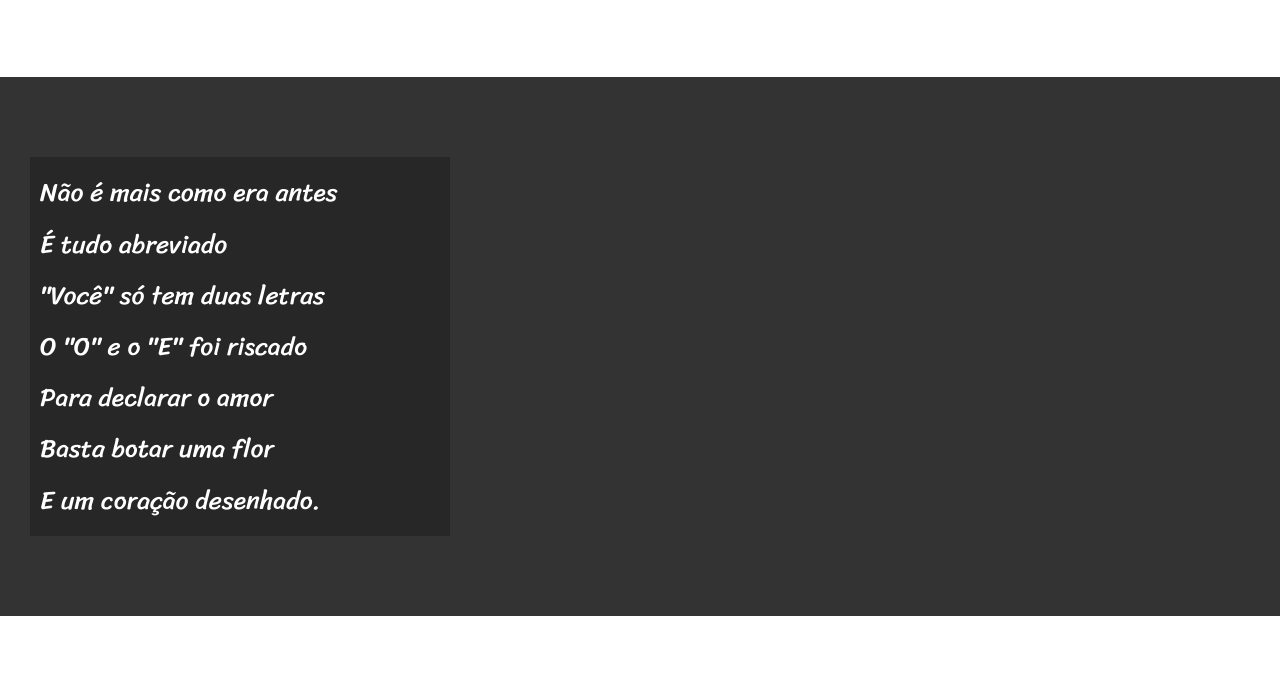
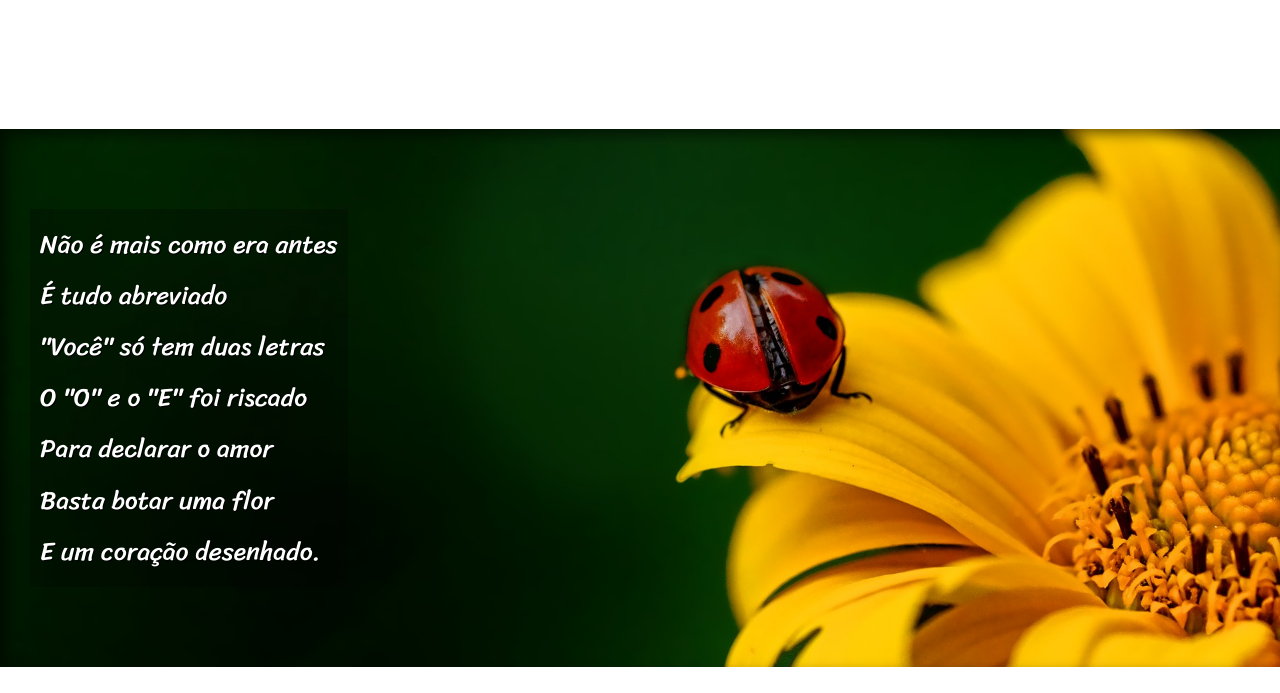
Before and after one commit to LeonardoVieiraGuimaraes/projetoCompleto, a plain HTML site: page index.html in a window 1280 px wide. Shown: the part 630-1323 px from the top of the page. Drawn offline with Linux system fonts and the light colour scheme.

Commit message:
atualização css

```diff
--- a/index.html
+++ b/index.html
@@ -38,7 +38,7 @@
 
 
 
-        <section class="imagem">
+        <section class="imagem" id="img01">
             <p>
                 Não é mais como era antes<br>
                 É tudo abreviado<br>
@@ -75,7 +75,7 @@
         </section>
 
 
-        <section class="imagem">
+        <section class="imagem" id="img02">
 
             <p>
                 Tenho saudade das cartas<br>
--- a/style/style.css
+++ b/style/style.css
@@ -80,13 +80,32 @@ section.imagem {
 
     background-color: rgb(51, 51, 51);
     color: white;
+    box-shadow: inset 6px 6px 13px 0px rgba(0, 0, 0, 0.527);
+    background-size: cover;
+    background-attachment: fixed;
 }
 
 section.imagem>p {
     display: inline-block;
-    width: 400px;
     background-color: rgba(0, 0, 0, 0.233);
     padding: 10px;
+    text-shadow: 1px 1px 0px black;
+
+}
+
+section>p {
+    padding-bottom: 2em;
+}
+
+section#img01 {
+    background-image: url('../imagens/background001.jpg');
+    background-position: right center;
+
+}
+
+section#img02 {
+    background-image: url('../imagens/background002.jpg');
+
 }
 
 footer {
```
